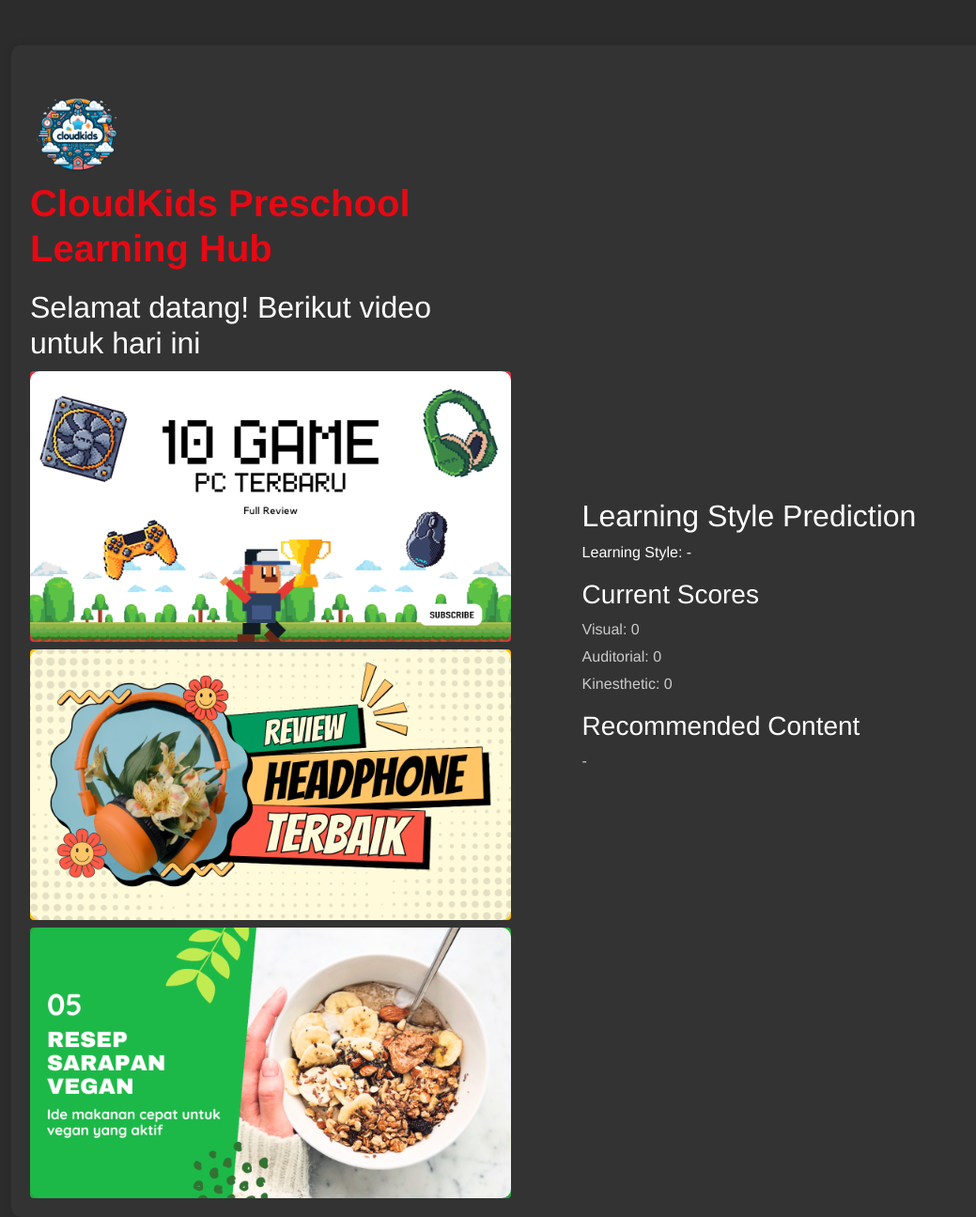
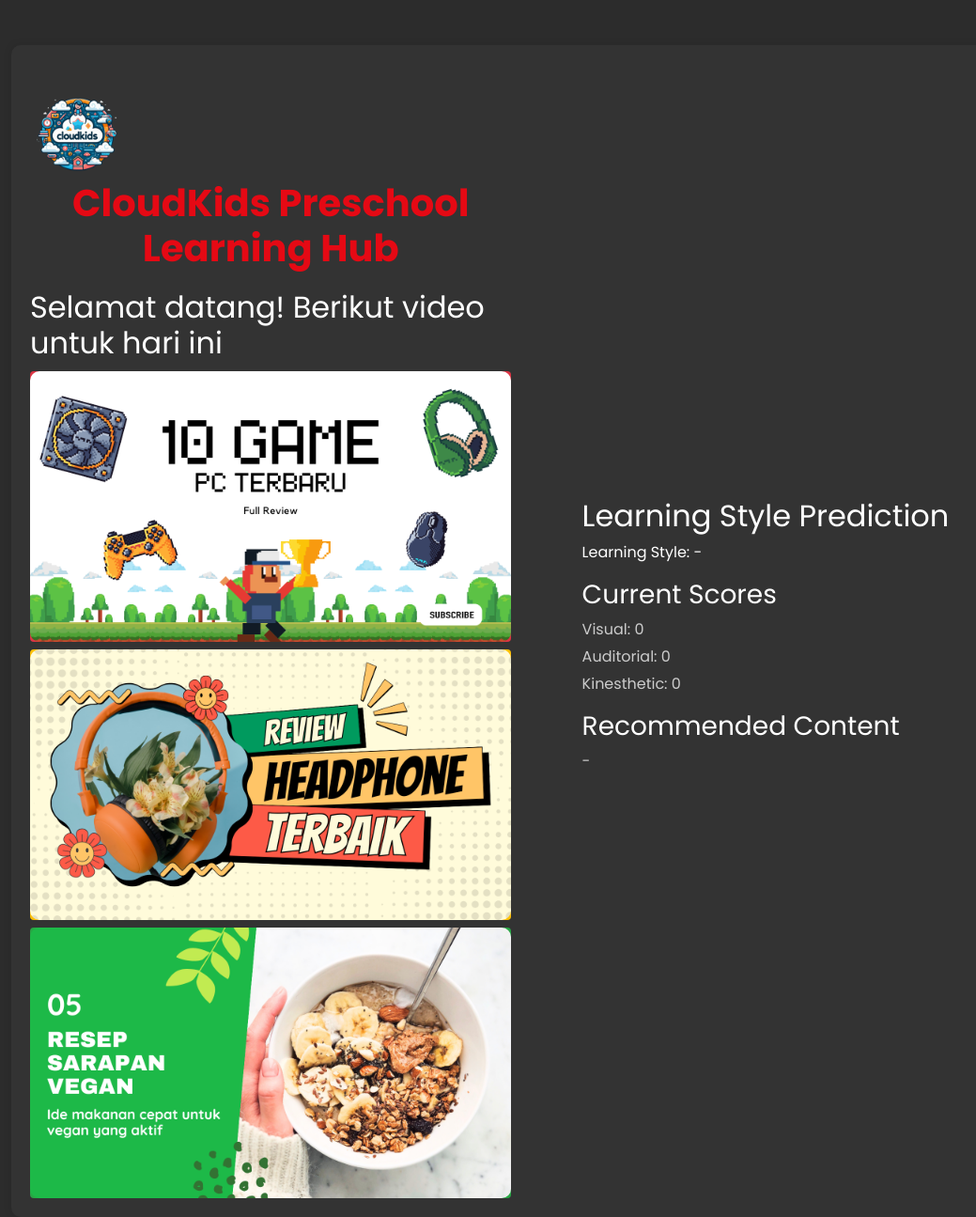
Before and after one commit to aryaveda/Capstone, a Flask app: page / in a window 1280 px wide. Shown: the whole page at 94% size, without its empty margins (58-1097 px from the left). Run offline with Flask 3, Linux system fonts and the light colour scheme; some libraries are stand-ins or nearby versions.

Commit message:
prettier website

```diff
--- a/templates/index.html
+++ b/templates/index.html
@@ -6,11 +6,12 @@
     <meta name="viewport" content="width=device-width, initial-scale=1.0">
     <title>CloudKids Learning Hub</title>
     <link rel="stylesheet" href="https://stackpath.bootstrapcdn.com/bootstrap/4.5.2/css/bootstrap.min.css">
+    <link rel="stylesheet" href="https://fonts.googleapis.com/css2?family=Poppins:wght@400;700&display=swap"> <!-- Add Poppins font -->
     <style>
         body {
             background-color: #2c2c2c; /* Darker background color */
             color: #fff; /* Text color */
-            font-family: 'Helvetica Neue', sans-serif;
+            font-family: 'Poppins', sans-serif; /* Use Poppins font */
         }
 
         .container {
@@ -41,12 +42,19 @@
             color: #e50914; /* Netflix red color */
             font-weight: bold; /* Make the title bold */
             margin-bottom: 20px; /* Add space between the title and content */
+            text-align: center; /* Center the title */
+            font-size: 2.5em; /* Increase font size */
         }
 
         .content-button {
             margin-top: 10px;
             border: none; /* Remove border */
             padding: 0; /* Remove padding */
+            transition: transform 0.2s ease-in-out; /* Add a smooth transition effect */
+        }
+
+        .content-button:hover {
+            transform: scale(1.04); /* Enlarge the button on hover */
         }
 
         .content-button img {
```
